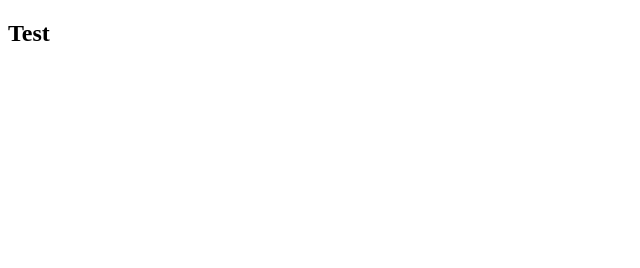
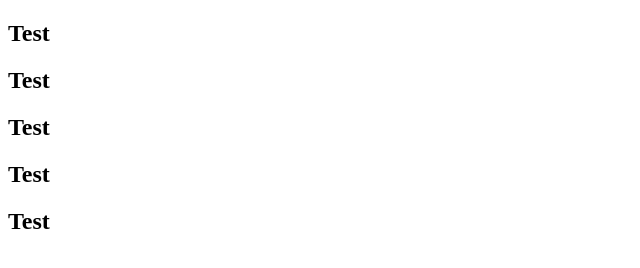
Before and after one commit to limphaibool/test_git, a plain HTML site: page index.html in a window 1280 px wide. Shown: the whole page, without its empty margins (0-640 px from the left). Drawn offline with Linux system fonts and the light colour scheme.

Commit message:
add test

```diff
--- a/index.html
+++ b/index.html
@@ -7,5 +7,9 @@
 </head>
 <body>
     <h2>Test</h2>
+    <h2>Test</h2>
+    <h2>Test</h2>
+    <h2>Test</h2>
+    <h2>Test</h2>
 </body>
 </html>
```
